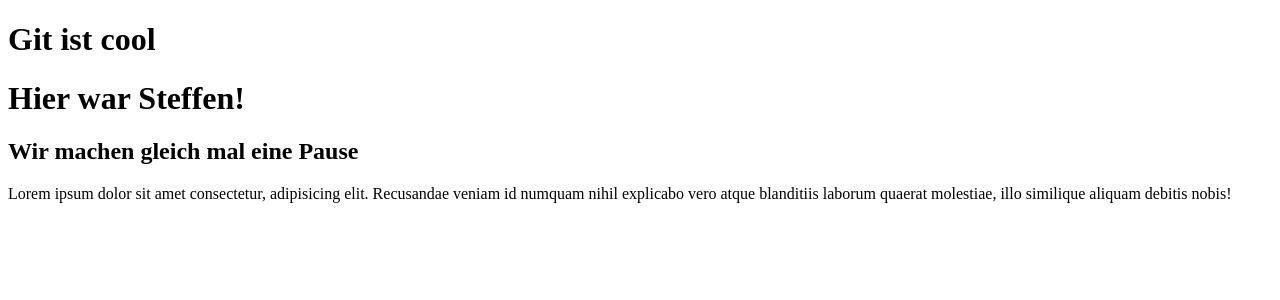
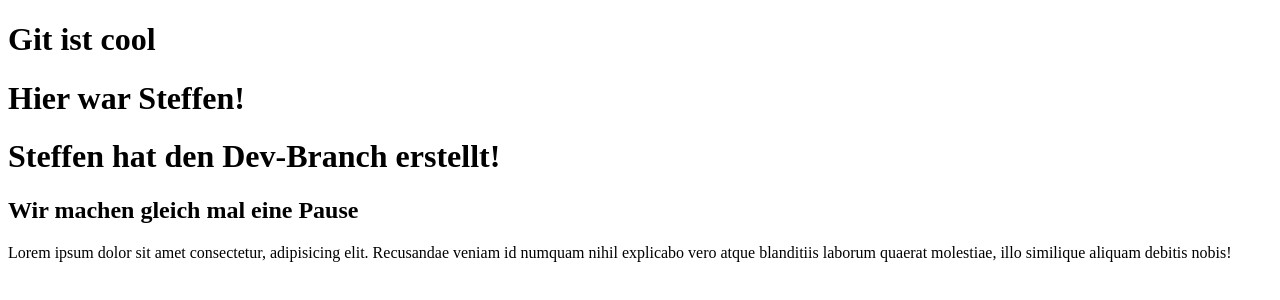
Before and after one commit to EbbeUndFlut/gitperiment, a plain HTML site: page index.html in a window 1280 px wide. Drawn offline with Linux system fonts and the light colour scheme.

Commit message:
dev branch erstellt

```diff
--- a/index.html
+++ b/index.html
@@ -11,6 +11,7 @@
 <body>
     <h1>Git ist cool</h1>
     <h1>Hier war Steffen!</h1>
+    <h1>Steffen hat den Dev-Branch erstellt!</h1>
     <h2>Wir machen gleich mal eine Pause</h2>
     <p>Lorem ipsum dolor sit amet consectetur, adipisicing elit. Recusandae veniam id numquam nihil explicabo vero atque
         blanditiis laborum quaerat molestiae, illo similique aliquam debitis nobis!</p>
```
